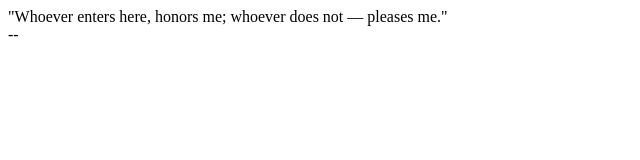
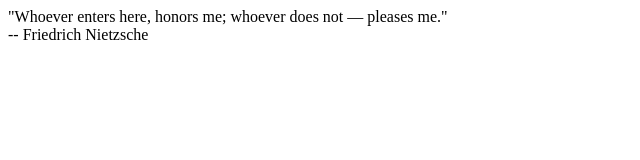
Before and after one commit to cirnatdan/cirnatdan.github.com, a plain HTML site: page index.html in a window 1280 px wide. Shown: the whole page, without its empty margins (0-640 px from the left). Drawn offline with Linux system fonts and the light colour scheme.

Commit message:
Update index.html

```diff
--- a/index.html
+++ b/index.html
@@ -5,6 +5,6 @@
 <body>
 "Whoever enters here, honors
 me; whoever does not — pleases me." <br />
- --
+ -- Friedrich Nietzsche
 </body>
 </html>
```
